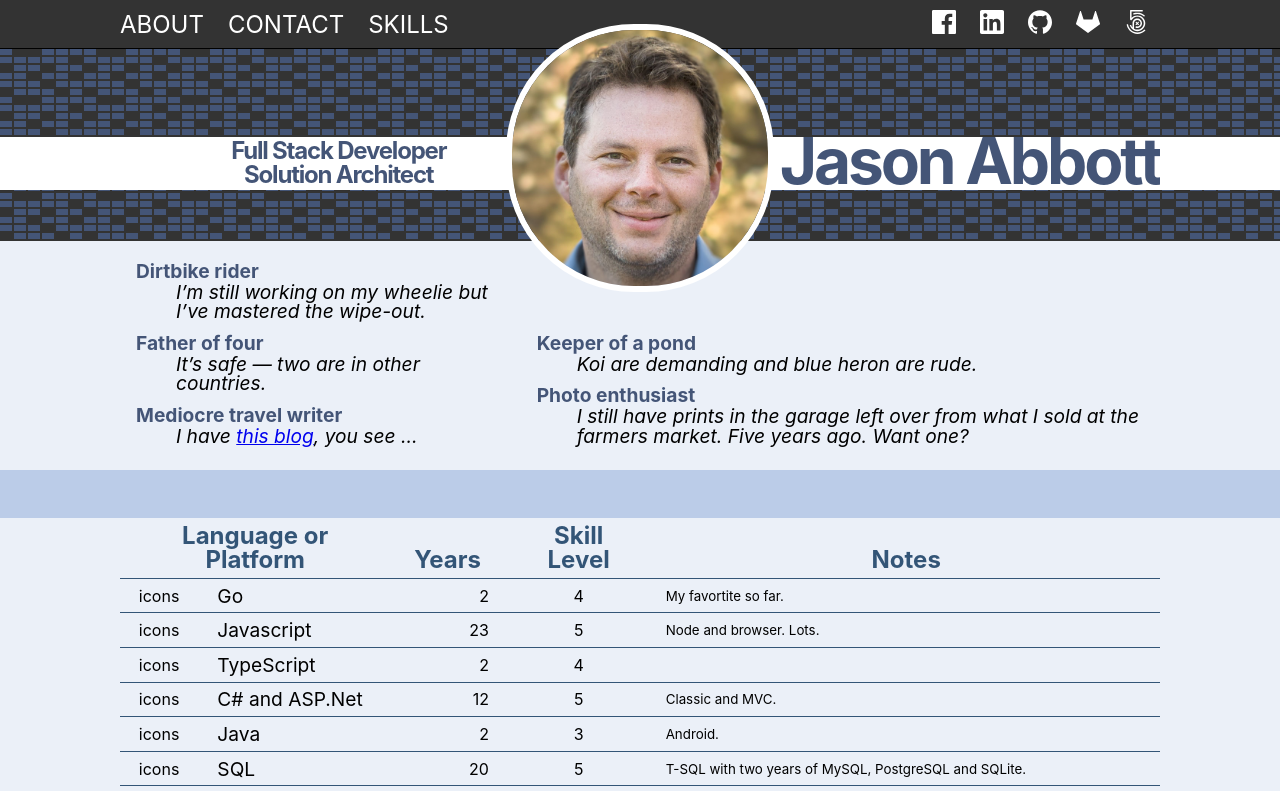
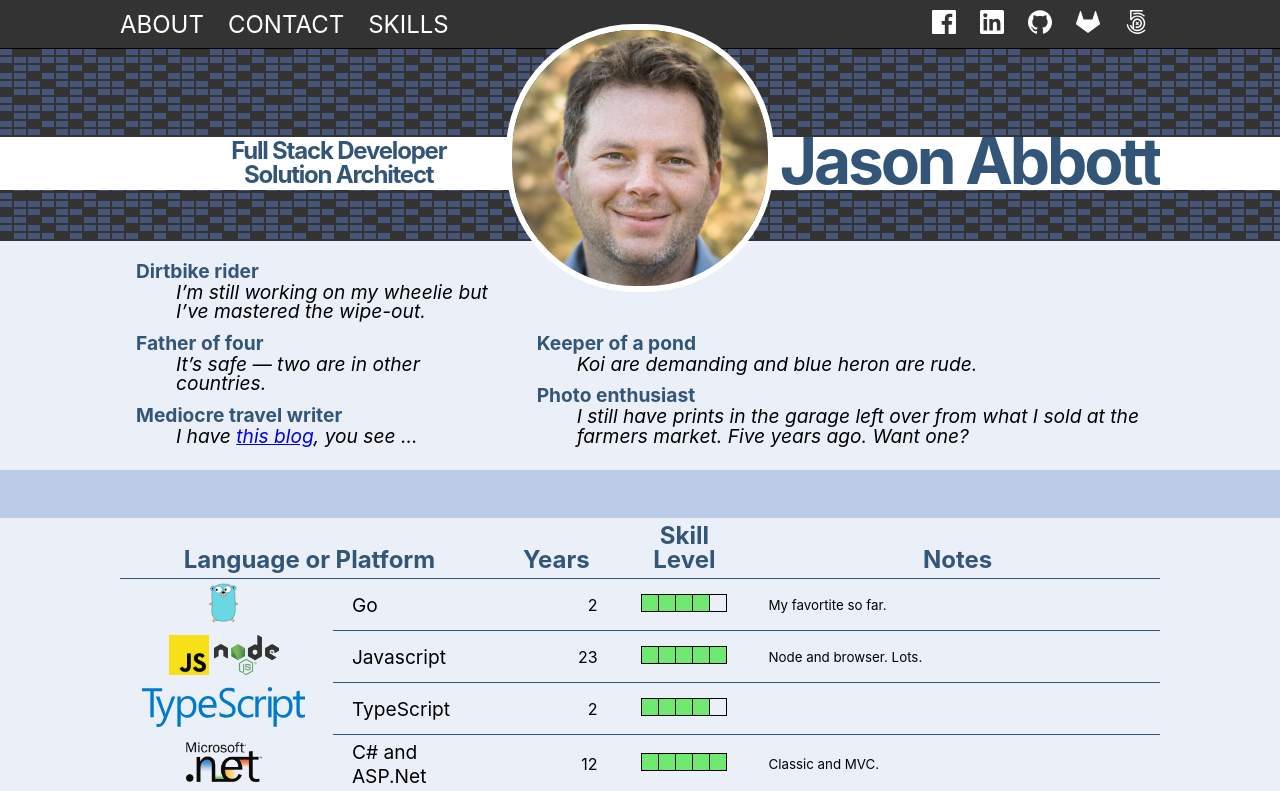
Before and after one commit to Jason-Abbott/Jason-Abbott.github.io, a React app: page / in a window 1280 px wide. Shown: the top 791 px of the page. Built offline with nearby package versions, Linux system fonts and the light colour scheme.

Commit message:
refactor done

```diff
--- a/src/_config.scss
+++ b/src/_config.scss
@@ -1,11 +1,6 @@
-$navColor: rgb(69, 98, 69);
 $backgroundColor: #bbcce8;
-
-$textColor: #222;
-$textOnDarkColor: #ddd;
-$trimColor: #bab698;
-$errorColor: #700;
-$linkColor: rgb(72, 110, 72);
+$darkColor: #357;
+$lightColor: #9be;
 
 $tablet-width: 768px;
 $desktop-width: 1024px;
--- a/src/about.scss
+++ b/src/about.scss
@@ -12,7 +12,7 @@ section.about {
       margin: 0.5em 1em 1.5em 1em;
 
       dt {
-         color: #457;
+         color: $darkColor;
          font-weight: bold;
          font-size: larger;
          margin-top: 0.5em;
--- a/src/app.scss
+++ b/src/app.scss
@@ -45,7 +45,7 @@ body {
       }
 
       h1, h2 {
-         color: #457;
+         color: $darkColor;
          margin: 0;
          padding: 0;
          line-height: 1em;
--- a/src/navbar.scss
+++ b/src/navbar.scss
@@ -18,7 +18,7 @@ nav.top {
       text-decoration: none;
 
       &:hover {
-         color: #9be;
+         color: $lightColor;
          text-decoration: underline;
       }
    }
--- a/src/skills.scss
+++ b/src/skills.scss
@@ -6,25 +6,24 @@ section.skills {
       border-collapse: collapse;
 
       tr {
-         border-bottom: 1px solid #357;
-
          th, td {
             padding: 0.25em 1em;
+            border-bottom: 1px solid $darkColor;
          }
 
          th {
-            color: #357;
+            color: $darkColor;
             font-size: 1.5em;
             line-height: 1em;
             vertical-align: bottom;
          }
 
          td {
-            &:first-of-type {
+            &.icon {
                text-align: center;
                white-space: nowrap;
+               border-bottom: none;
             }
-
             &.name { font-size: larger; }
             &.years { text-align: right; }
             &.level {
@@ -60,7 +59,7 @@ section.skills {
             &.note { font-size: smaller; }
 
             img {
-               height: 50px;
+               height: 40px;
                margin-right: 5px;
             }
          }
--- a/src/skills.tsx
+++ b/src/skills.tsx
@@ -1,6 +1,7 @@
 import "./skills.scss";
 import * as React from "react";
 import Section from "./section";
+const levels = [1, 2, 3, 4, 5];
 
 export interface Skill {
    icons:string[];
@@ -24,10 +25,12 @@ export const Skills = (props:Props) => <Section className="skills">
       </tr>
    { props.skills.map(s =>
       <tr>
-         <td>icons</td>
+         <td className="icon">{s.icons.map(i => <img src={"./img/" + i}/>)}</td>
          <td className="name">{s.name}</td>
          <td className="years">{s.years}</td>
-         <td className="level">{s.level}</td>
+         <td className="level">
+            <ul>{ levels.map(l => <li className={s.level >= l ? null : "off"}/> )}</ul>
+         </td>
          <td className="note">{s.note}</td>
       </tr>
    )}
```
Also changed, not shown: app.css, app.js, 1 other file (tests, documents, lock files or other folders).
